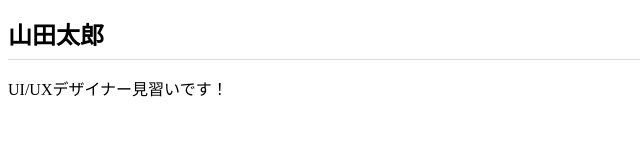
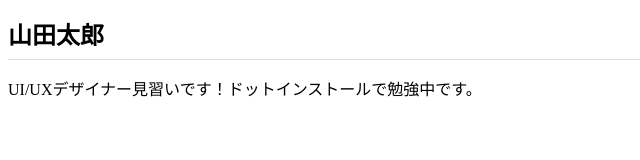
Before and after one commit to Tamanegi-Kasan/tamanegi.github.com, a plain HTML site: page index.html in a window 1280 px wide. Shown: the whole page, without its empty margins (0-640 px from the left). Drawn offline with Linux system fonts and the light colour scheme.

Commit message:
Add files via upload

```diff
--- a/index.html
+++ b/index.html
@@ -7,6 +7,6 @@
 </head>
 <body>
     <h1>山田太郎</h1>
-    <p>UI/UXデザイナー見習いです！</p>
+    <p>UI/UXデザイナー見習いです！ドットインストールで勉強中です。</p>
 </body>
 </html>
```
